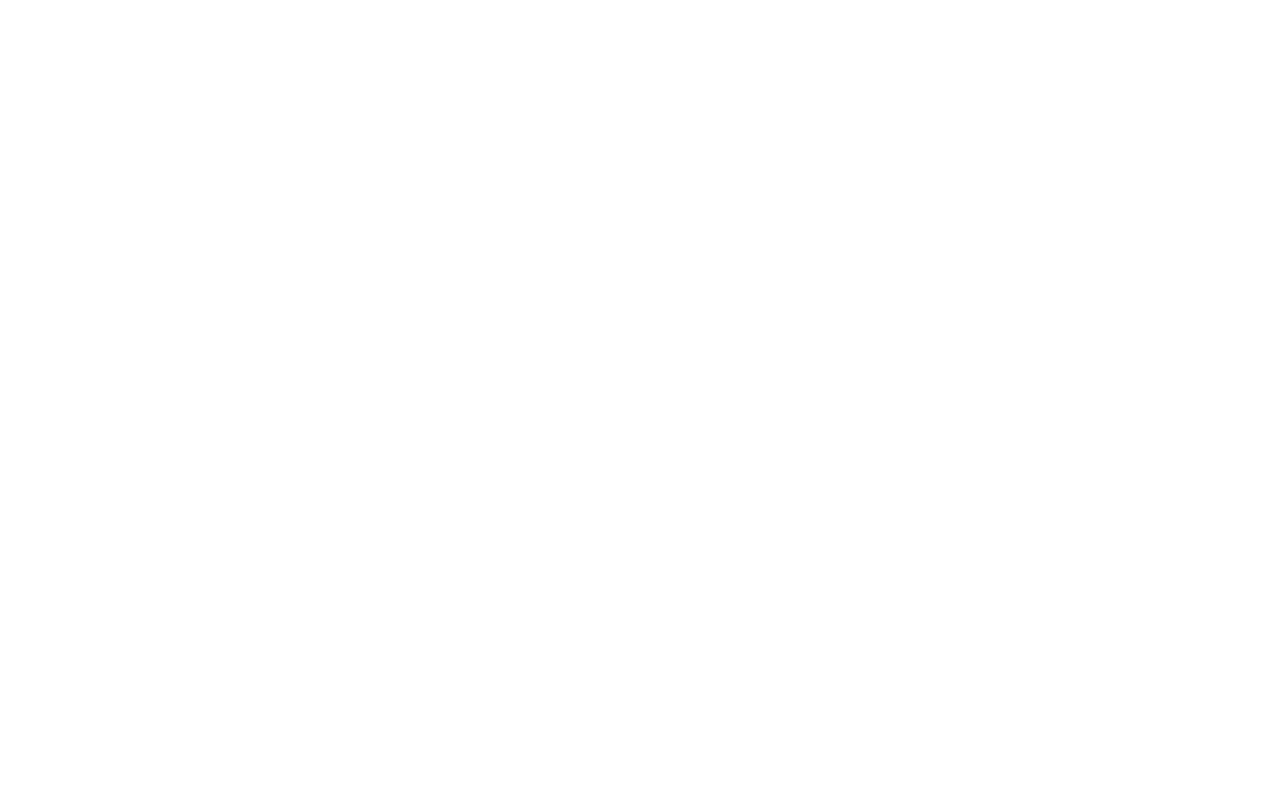
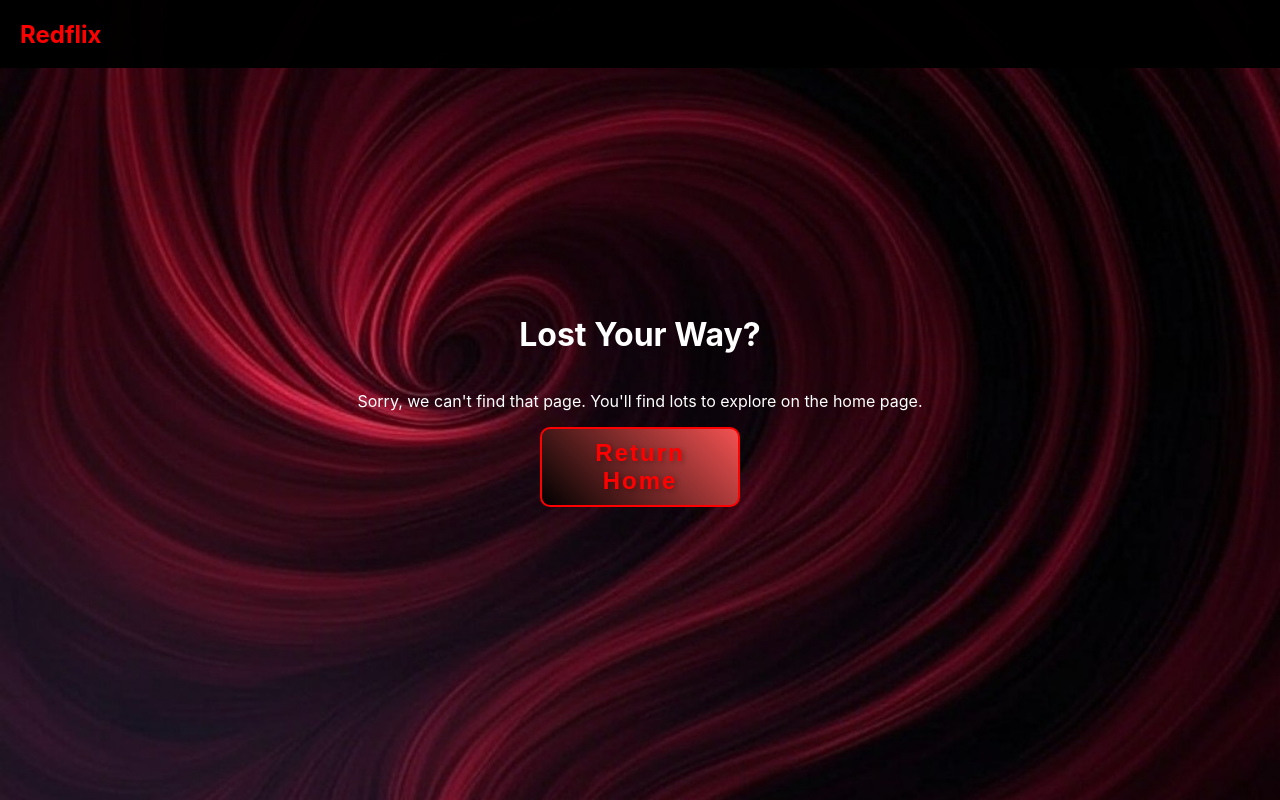
Before and after one commit to gaverver/netflixproject24-25, a React (Create React App) app in the folder src/web_server/views/: page / in a window 1280 px wide. Before the commit this address had no page. Built offline with nearby package versions, Linux system fonts and the light colour scheme.

Commit message:
added 404 page to routes

```diff
--- a/src/web_server/views/src/App.js
+++ b/src/web_server/views/src/App.js
@@ -1,6 +1,7 @@
 import './App.css';
 import { Routes, Route } from 'react-router-dom';
 import DisconnectedHome from './pages/disconnected_home/Home';
+import NotFound from './pages/page404/notFound';
 
 
 function App() {
@@ -9,6 +10,7 @@
     <div className="App">
       <Routes>
         <Route path ="/home" element={<DisconnectedHome />} />
+        <Route path ="/*" element={<NotFound />} />
       </Routes>
     </div>
   );
```
